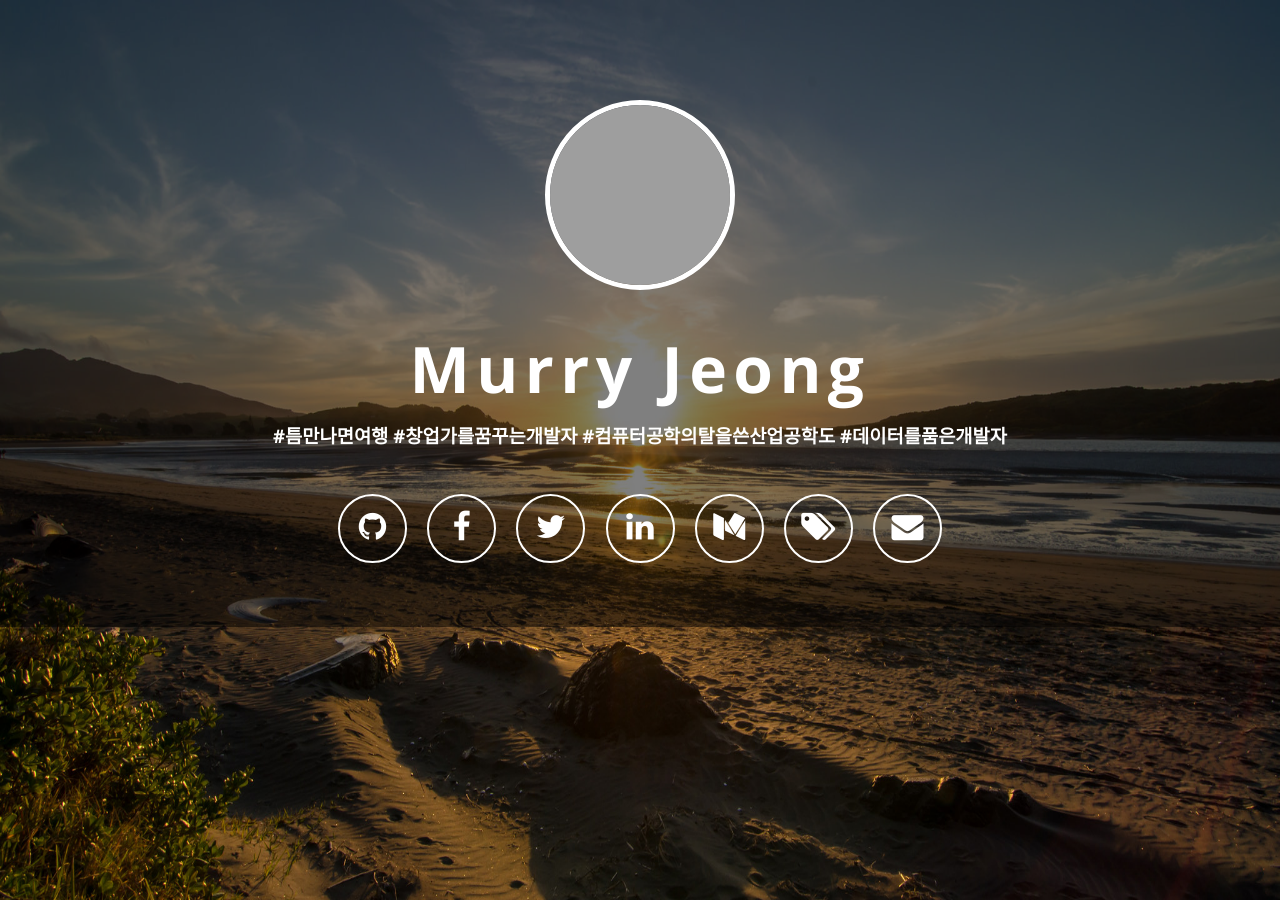
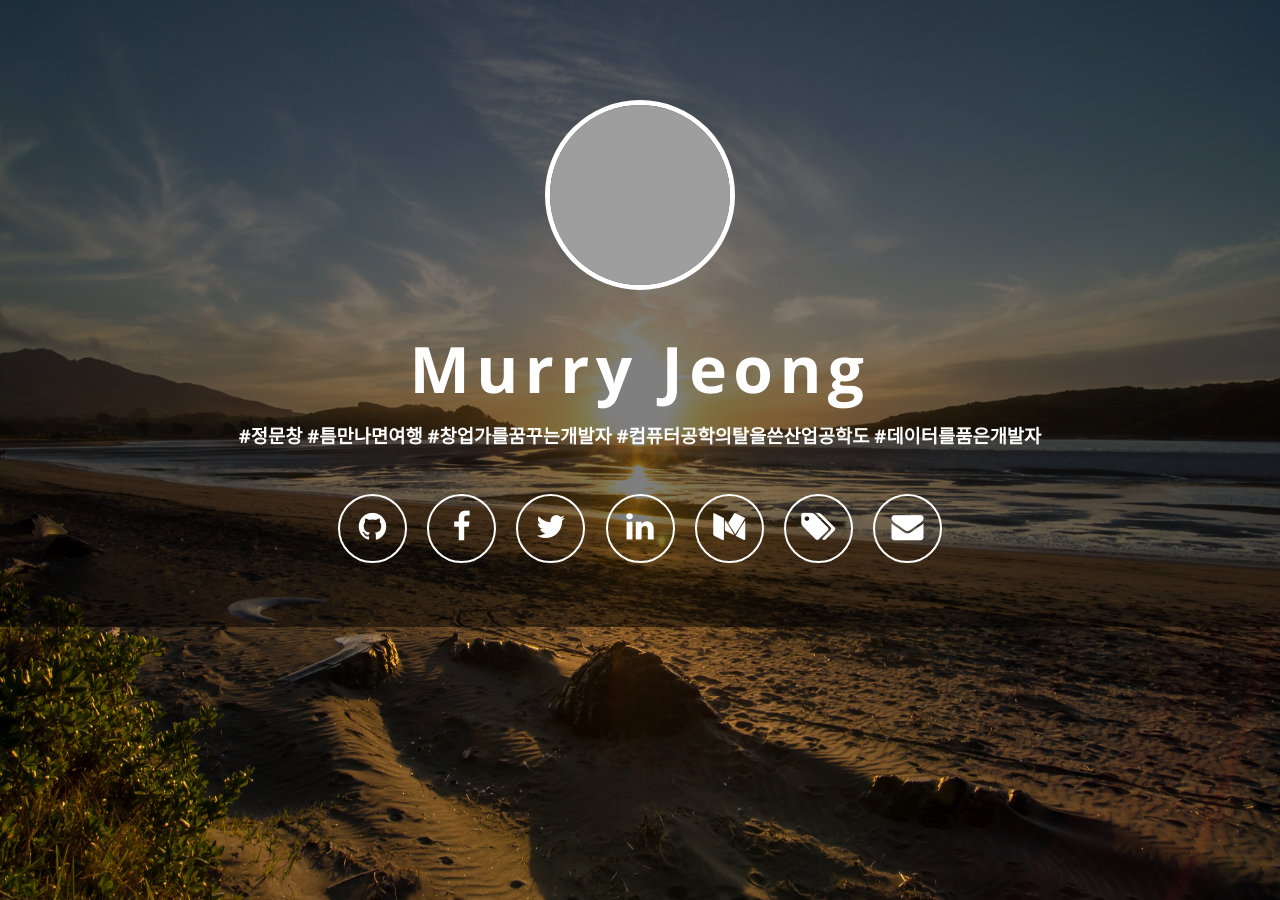
Before and after one commit to comchangs/comchangs.github.io, a Jekyll site: the page built from index.html, in a window 1280 px wide. Built offline with Jekyll 4.4.1, drawn with Linux system fonts in a browser that asks for light colours; nearby versions of some CDN libraries; grey boxes are pictures that could not be loaded.

Commit message:
Update _config.yml

```diff
--- a/_config.yml
+++ b/_config.yml
@@ -1,6 +1,6 @@
 # Site settings
 name: Murry Jeong
-description: "#틈만나면여행 #창업가를꿈꾸는개발자 #컴퓨터공학의탈을쓴산업공학도 #데이터를품은개발자"
+description: "#정문창 #틈만나면여행 #창업가를꿈꾸는개발자 #컴퓨터공학의탈을쓴산업공학도 #데이터를품은개발자"
 url: "jwnc.net"
 
 
```
